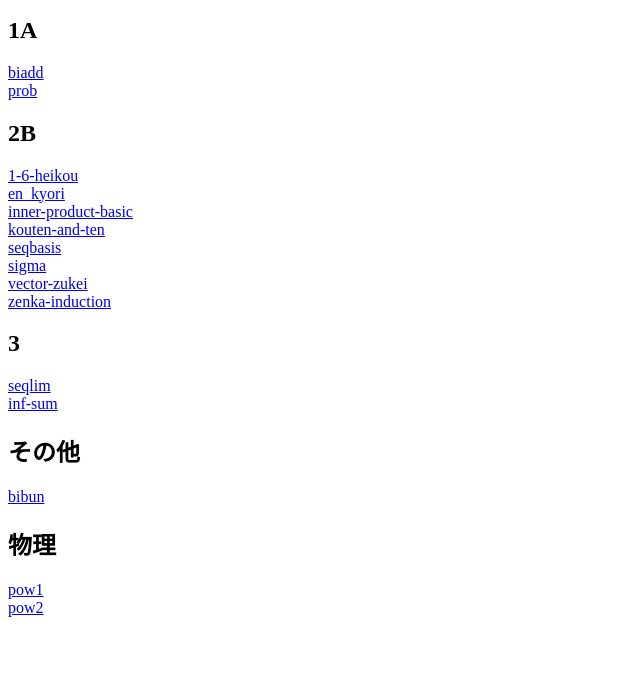
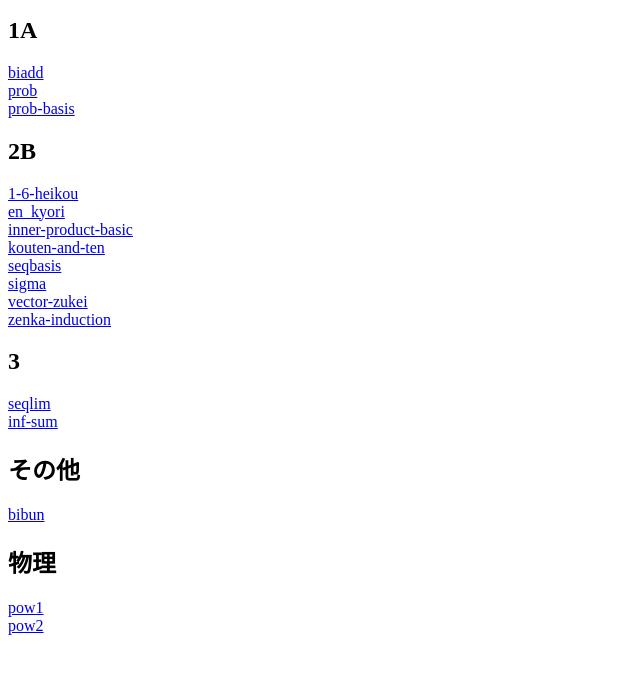
Before and after one commit to Nova-jp/tex, a plain HTML site: page docs/index.html in a window 1280 px wide. Shown: the part 58-732 px from the top of the page, without its empty margins (0-640 px from the left). Drawn offline with Linux system fonts and the light colour scheme.

Commit message:
prob-basis

```diff
--- a/docs/index.html
+++ b/docs/index.html
@@ -12,6 +12,7 @@
                 <p>
                     <a href="pdf/1A/biadd.pdf">biadd</a><br>
                     <a href="pdf/1A/prob.pdf">prob</a><br>
+                    <a href="pdf/1A/prob-basis.pdf">prob-basis</a>
                 </p>
                 <h2>2B</h2>
                 <p>
```
Also changed, not shown: 2 other files.
